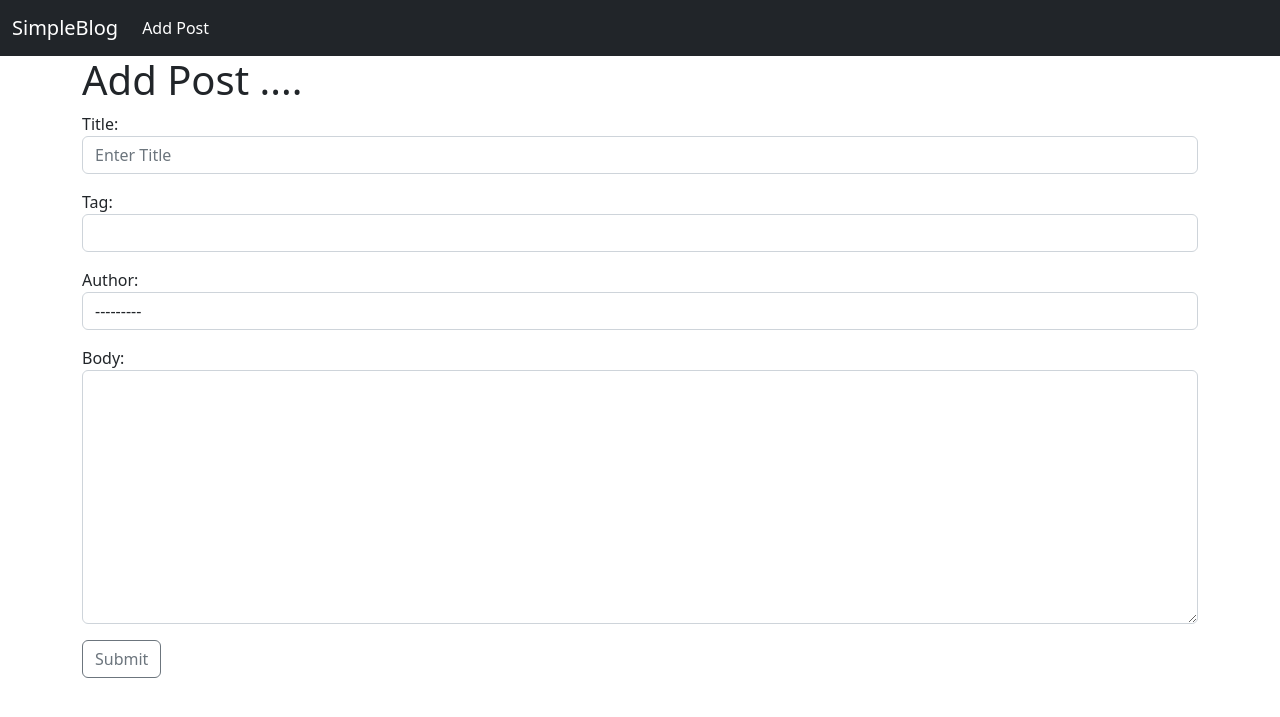
After one commit to okoye-collins/simpleblog, a Django app: page /add_post in a window 1280 px wide. The commit adds this page. Shown: the top 717 px of the page. Run offline with Django 5.2, Linux system fonts and the light colour scheme.

Commit message:
worked on the blog form

```diff
--- /dev/null
+++ b/main/forms.py
@@ -0,0 +1,16 @@
+from .models import Post
+from django import forms
+
+
+class PostForm(forms.ModelForm):
+
+    class Meta:
+        model = Post
+        fields = ['title','tag', 'author', 'body']
+
+        widgets = {
+            'title': forms.TextInput(attrs={'class': 'form-control', 'placeholder': 'Enter Title'}),
+            'tag': forms.TextInput(attrs={'class': 'form-control'}),
+            'author': forms.Select(attrs={'class': 'form-control'}),
+            'body': forms.Textarea(attrs={'class': 'form-control'}),
+        }
--- a/main/models.py
+++ b/main/models.py
@@ -1,5 +1,6 @@
 from django.db import models
 from django.contrib.auth.models import User
+from django.urls import reverse
 
 # Create your models here.
 
@@ -12,3 +13,6 @@ class Post(models.Model):
 
     def __str__(self):
         return f'{self.title} | {self.author}'
+
+    def get_absolute_url(self):
+        return reverse('home')
--- a/main/urls.py
+++ b/main/urls.py
@@ -4,4 +4,5 @@ from . import views
 urlpatterns = [
     path("", views.HomeView.as_view(), name='home'),
     path("article/<int:pk>", views.ArticleDetailView.as_view(), name='article-detail'),
+    path("add_post", views.AddPostView.as_view(), name='add_post'),
 ]
--- a/main/views.py
+++ b/main/views.py
@@ -1,6 +1,7 @@
 from django.shortcuts import render
-from django.views.generic import ListView, DetailView
+from django.views.generic import ListView, DetailView, CreateView
 from .models import Post
+from .forms import PostForm
 
 # Create your views here.
 
@@ -14,5 +15,11 @@ class HomeView(ListView):
 
 
 class ArticleDetailView(DetailView):
-    model=Post
-    template_name='main/article_detail.html'
+    model = Post
+    template_name = 'main/article_detail.html'
+
+
+class AddPostView(CreateView):
+    model = Post
+    form_class = PostForm
+    template_name = "main/add_post.html"
--- a/templates/base.html
+++ b/templates/base.html
@@ -14,23 +14,32 @@
   <body>
     <nav class="navbar navbar-expand-lg bg-dark">
       <div class="container-fluid">
-    <a class="navbar-brand text-white" href="{% url 'home' %}">SimpleBlog</a>
-    <button class="navbar-toggler" type="button" data-bs-toggle="collapse" data-bs-target="#navbarSupportedContent" aria-controls="navbarSupportedContent" aria-expanded="false" aria-label="Toggle navigation">
+        <a class="navbar-brand text-white" href="{% url 'home' %}"
+          >SimpleBlog</a
+        >
+        <button
+          class="navbar-toggler"
+          type="button"
+          data-bs-toggle="collapse"
+          data-bs-target="#navbarSupportedContent"
+          aria-controls="navbarSupportedContent"
+          aria-expanded="false"
+          aria-label="Toggle navigation"
+        >
           <span class="navbar-toggler-icon"></span>
         </button>
         <div class="collapse navbar-collapse" id="navbarSupportedContent">
           <ul class="navbar-nav me-auto mb-2 mb-lg-0 text-white">
             <li class="nav-item">
-          <a class="nav-link text-white" href="#">Link</a>
+              <a class="nav-link text-white" href="{% url 'add_post' %}"
+                >Add Post</a
+              >
             </li>
           </ul>
         </div>
       </div>
     </nav>
-    <div class="container">
-        {% block content %}
-        {% endblock %}
-    </div>
+    <div class="container">{% block content %} {% endblock %}</div>
     <script
       src="https://cdn.jsdelivr.net/npm/bootstrap@5.2.3/dist/js/bootstrap.bundle.min.js"
       integrity="sha384-kenU1KFdBIe4zVF0s0G1M5b4hcpxyD9F7jL+jjXkk+Q2h455rYXK/7HAuoJl+0I4"
--- /dev/null
+++ b/templates/main/add_post.html
@@ -0,0 +1,11 @@
+{% extends "base.html" %} {% block content %}
+<h1>Add Post ....</h1>
+
+  <form method="POST">
+    {% csrf_token %}
+    {{form.as_p}}
+
+    <button type="submit" class="btn btn-outline-secondary">Submit</button>
+  </form>
+
+{% endblock %}
```
Lines whose indentation alone changed are shown as unchanged.
